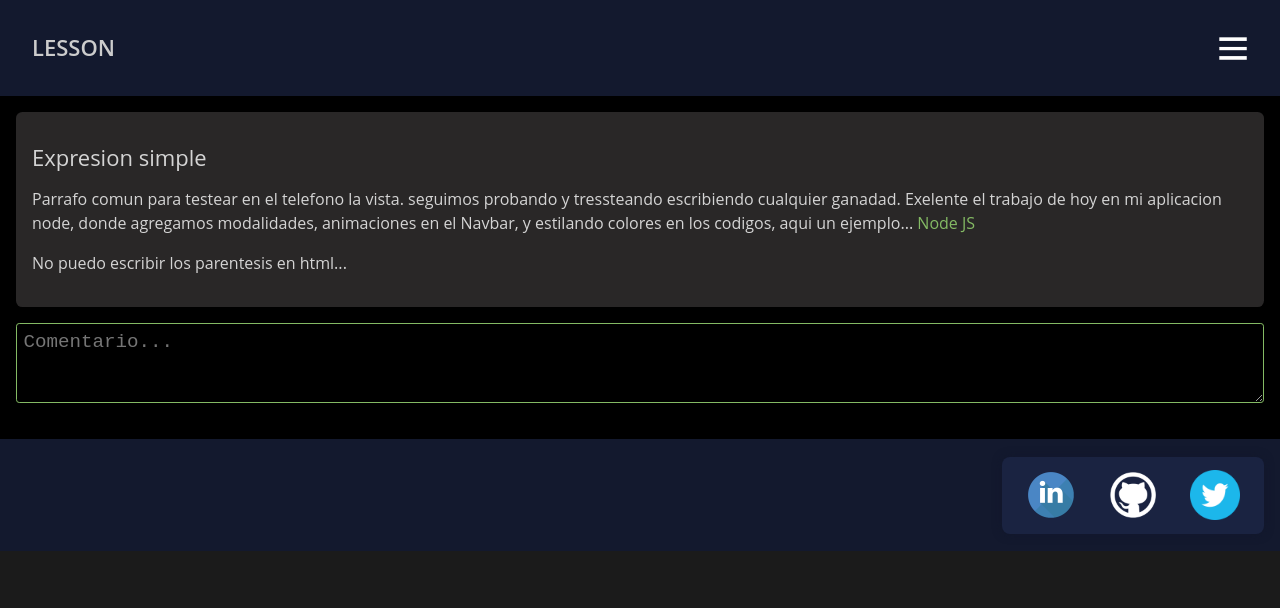
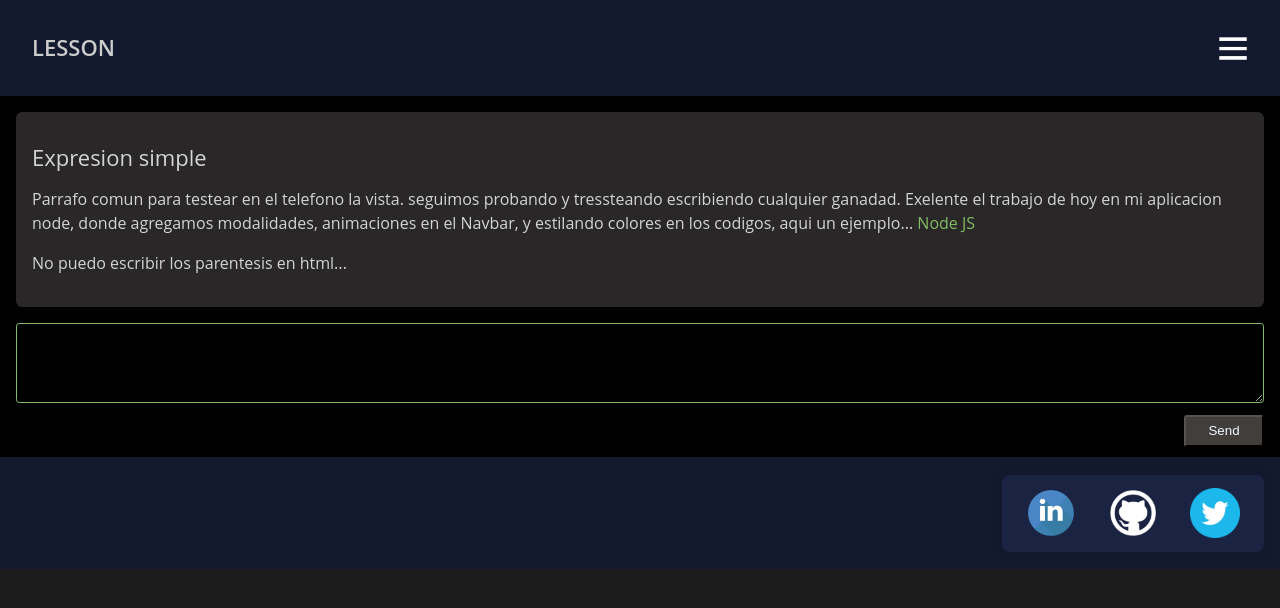
Before and after one commit to Mariano-Ryser/SAP-front, a Next.js app: page / in a window 1280 px wide. Shown: the top 608 px of the page. Built offline with nearby package versions, Linux system fonts and the light colour scheme.

Commit message:
New text box with dataB =D

```diff
--- /dev/null
+++ b/components/comentarBox/BoxComentar.js
@@ -0,0 +1,64 @@
+import { useState } from 'react';
+import Product from '../../../backend/models/product';
+import styles from '../../styles/BoxComentar.module.css'
+function BoxComentar(){
+
+  const initialState = {text:''};
+  const [comentar, setComentar] = useState(initialState)
+
+
+  const handleChange = (e) =>{
+
+        const inputValue = e.target.value
+        const inputName = e.target.name
+
+    setComentar({
+      ...comentar,
+      [inputName]: inputValue,
+    });
+
+  }
+
+
+  const handleClick = (e)=> {
+        e.preventDefault()
+        fetch(`${process.env.NEXT_PUBLIC_BACKEND_URL}/comentars`,{
+            method:'POST',
+            headers:{
+                'Content-Type': 'application/json'
+            },
+            body:JSON.stringify(comentar)
+        })
+        .then(res => res.json())
+        .then((data) =>{
+            setComentar(initialState)
+            console.log("Comentario creado con exito!")
+        })
+        .catch( err=> {
+            console.log("Aqui algo anda mal")
+            console.log({err})
+        })
+    }
+  return (
+    <>
+    <form className={styles.form}>
+      <textarea className={styles.textArea}
+      type='text'
+      name='text'
+      value={comentar.text}
+      onChange={handleChange}
+      >
+    </textarea>
+
+        <button
+        className={styles.button}
+        onClick={handleClick}
+        >Send
+        </button>
+
+    </form>
+  </>
+  )
+}
+
+export default BoxComentar
--- a/pages/index.js
+++ b/pages/index.js
@@ -1,6 +1,8 @@
 import Nav from '../components/NavRespon'
 import Image from 'next/image'
 import Link from 'next/link'
+import BoxComentar from '../components/comentarBox/BoxComentar'
+
 
 export default function Home() {
   return (
@@ -9,7 +11,7 @@ export default function Home() {
 {/*
        <Link href='/products/create'>Creese un producto</Link> <br></br>
       <Link href='/products/create'>Creese un producto</Link>   */}
-        <article className='article'>
+         <article className='article'>
           <h1>Expresion simple</h1>
 
           <p>Parrafo comun para testear en el telefono la vista.
@@ -23,9 +25,8 @@ export default function Home() {
            No puedo escribir los parentesis en html...
           </p>
         </article>
-        <textarea className='text-area' placeholder='Comentario...'>
+        <BoxComentar/>
 
-        </textarea>
         <br></br>
 
       </article>
@@ -38,6 +39,16 @@ export default function Home() {
                   padding: 1rem;
                   background-color: black;
                 }
+                .article{
+                  border-radius: 0.4rem;
+                  color: rgb(212, 212, 212);
+                  width: 100%;
+                  margin:auto;
+                  padding: 1rem;
+                  margin-bottom: 1rem;
+                  background-color: rgb(41, 39, 39);
+                }
+
                 `}
         </style>
 
--- /dev/null
+++ b/styles/BoxComentar.module.css
@@ -0,0 +1,26 @@
+.form{
+  position: relative;
+}
+.textArea{
+    background-color: black;
+    color: white;
+    font-size:1.2rem;
+    width:100%;
+    border-radius:0.2rem;
+    margin-bottom: 1rem;
+    color: #84ba64;
+    border-color: #84ba64;
+    padding: 0.4rem;
+    height: 5rem;
+  }
+
+.button{
+  position: absolute;
+  top: 5.7rem;
+  right: 0rem;
+  height: 2rem;
+  width: 5rem;
+  color: aliceblue;
+  background-color: rgb(65, 62, 60);
+  border-radius: 0.2rem;
+}
--- a/styles/globals.css
+++ b/styles/globals.css
@@ -21,50 +21,3 @@ h2 {font: 400 20px/0.7 "Source Sans Pro", "Open Sans", Roboto, "San Francisco",
 h3 {font: 400 18px/0.7 "Source Sans Pro", "Open Sans", Roboto, "San Francisco", Helvetica, Arial, sans-serif;}
 p{font: 400 16px/1.5 "Source Sans Pro", "Open Sans", Roboto, "San Francisco", Helvetica, Arial, sans-serif;
 }
-
-.article{
-  border-radius: 0.4rem;
-  color: rgb(212, 212, 212);
-  width: 100%;
-  margin:auto;
-  padding: 1rem;
-  margin-bottom: 1rem;
-  background-color: rgb(41, 39, 39);
-}
-.text-area{
-  background-color: black;
-  color: white;
-  font-size:1.2rem;
-  width:100%;
-  border-radius:0.2rem;
-  margin-bottom: 1rem;
-  color: #84ba64;
-  border-color: #84ba64;
-  padding: 0.4rem;
-  height: 5rem;
-}
-
-.blue{
-  font-family: 'Segoe UI', Tahoma, Geneva, Verdana, sans-serif;
-  color:rgb(111, 153, 216);
-
-}
-.yellow{
-  font-family: 'Segoe UI', Tahoma, Geneva, Verdana, sans-serif;
-  color:rgb(189, 187, 85);
-
-}
-.yellow2{
-  font-family: 'Segoe UI', Tahoma, Geneva, Verdana, sans-serif;
-  color:rgb(247, 244, 114);
-
-}
-.white{
-  font-family: 'Segoe UI', Tahoma, Geneva, Verdana, sans-serif;
-  color:rgb(255, 255, 255);
-
-}
-.htmlColor{
-  font-family: 'Segoe UI', Tahoma, Geneva, Verdana, sans-serif;
-  color:rgb(204, 119, 70);
-}
```
Also changed, not shown: components/comentarBox/funcionalidad.js (added, +11 -0 lines), pages/products/create.js (+8 -1 lines).
